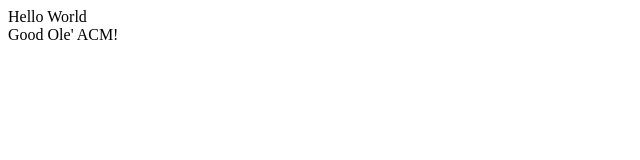
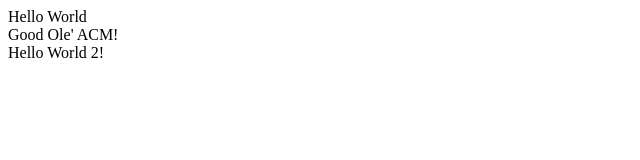
Before and after one commit to LeonY1/Git-Demo, a plain HTML site: page index.html in a window 1280 px wide. Shown: the whole page, without its empty margins (0-640 px from the left). Drawn offline with Linux system fonts and the light colour scheme.

Commit message:
Added 2nd Hello World

```diff
--- a/index.html
+++ b/index.html
@@ -4,5 +4,6 @@
   </head>
   <body>
     <div>Good Ole' ACM!</div>
+    <div>Hello World 2!</div>
   </body>
 </html>
```
